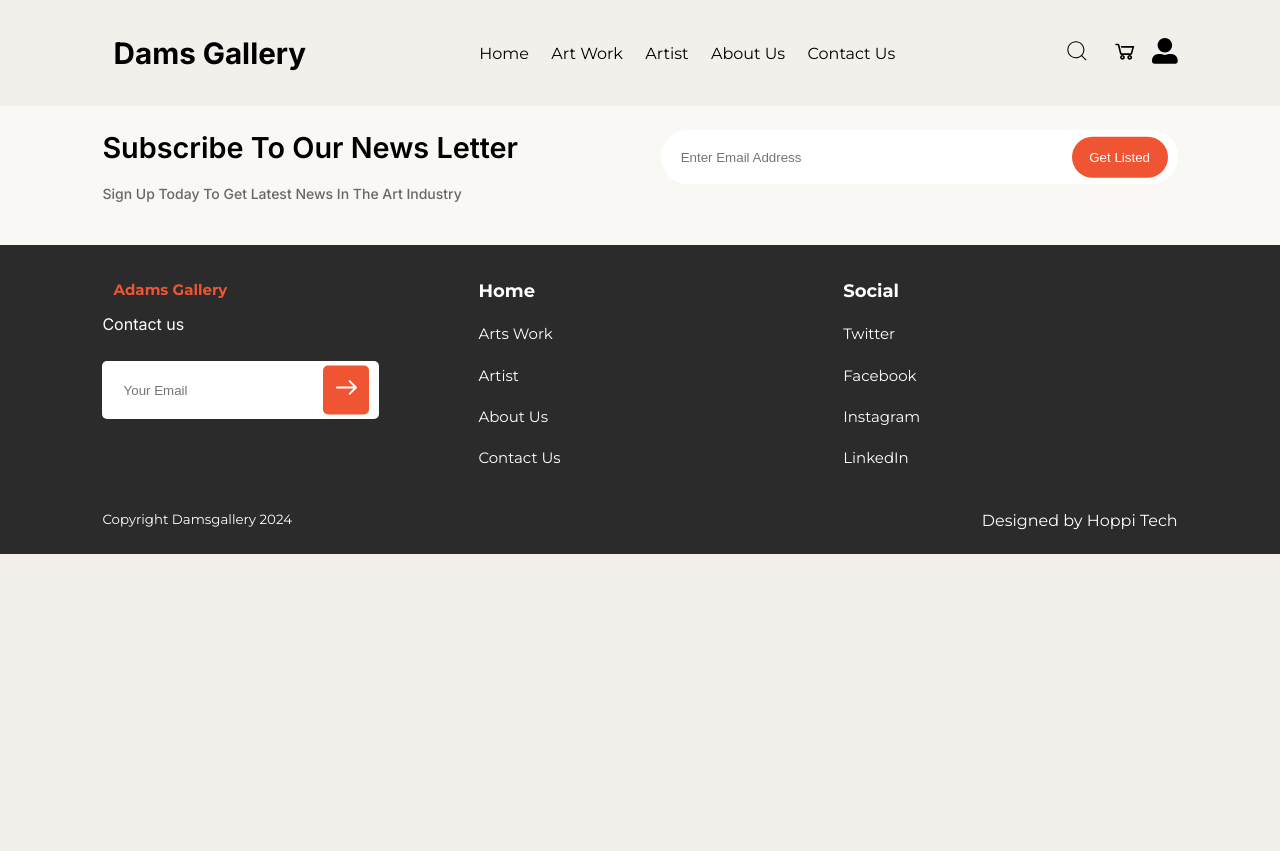
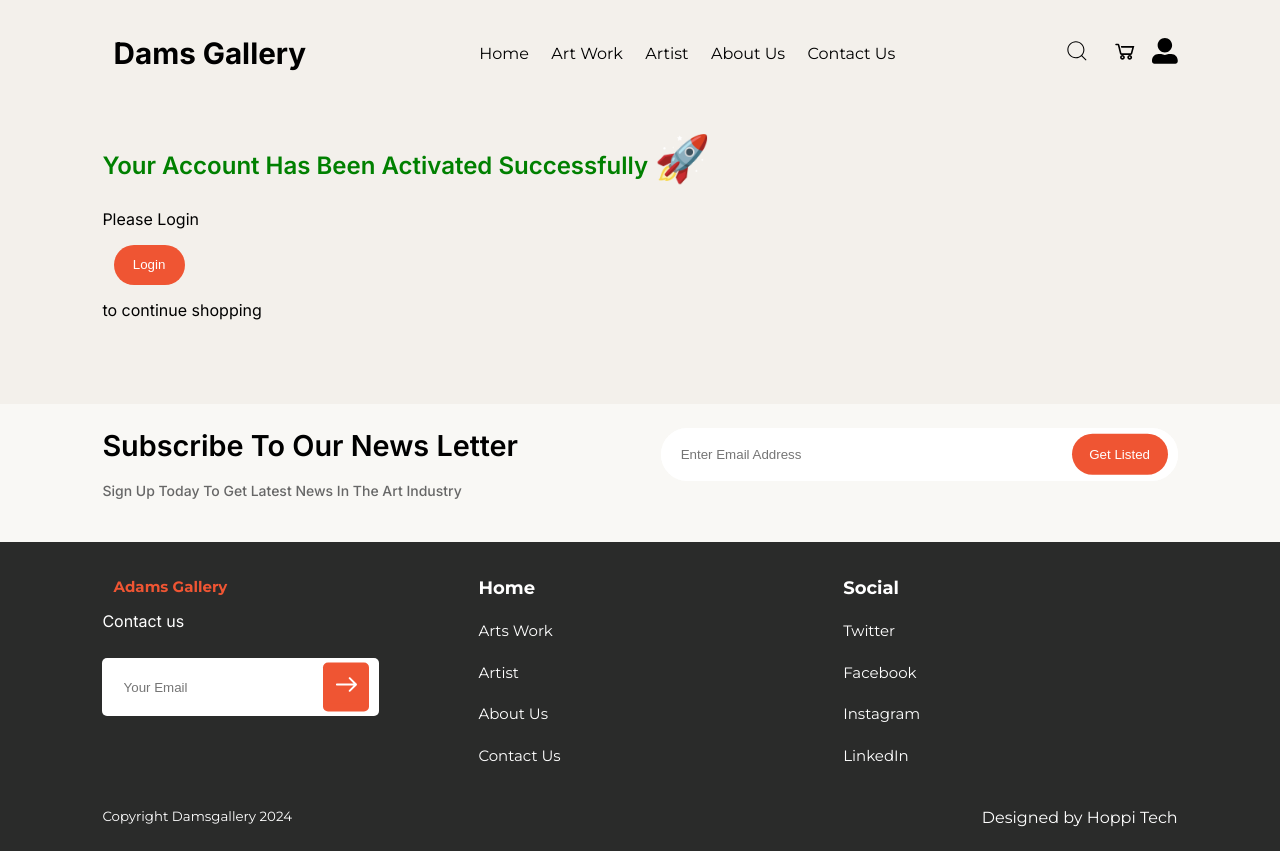
Before and after one commit to SoloBaChi/damsgallery, a React (Create React App) app in the folder dams-app/: page /activated-account in a window 1280 px wide. Before the commit the page ends 800 px from the top, so only its background shows below. Built offline with nearby package versions, Linux system fonts and the light colour scheme.

Commit message:
added activation route

```diff
--- /dev/null
+++ b/dams-app/src/components/AccountActivation.jsx
@@ -0,0 +1,22 @@
+import React from "react";
+import { Link } from "react-router-dom";
+
+function AccountActivation(props) {
+  return (
+    <section>
+      <h3 style={{ color: "green" }}>
+        Your account has been activated successfully{" "}
+        <span style={{ fontSize: "45px" }}>&#128640;</span>
+      </h3>
+      <p>
+        Please Login{" "}
+        <Link className="cta-btn" to="/login">
+          <button>login</button>
+        </Link>
+        to continue shopping
+      </p>
+    </section>
+  );
+}
+
+export default AccountActivation;
--- a/dams-app/src/components/Main.jsx
+++ b/dams-app/src/components/Main.jsx
@@ -13,6 +13,7 @@ import Register from "./Register";
 import Footer from "./Footer";
 import Cart from "./Cart";
 import SearchPage from "./SearchPage";
+import AccountActivation from "./AccountActivation";
 
 const Main = (props) => {
   return (
@@ -30,6 +31,7 @@ const Main = (props) => {
           <Route path="/login" element={<Login />} />
           <Route path="/cart" element={<Cart />} />
           <Route path="/search" element={<SearchPage />} />
+          <Route path="/activated-account" element={<AccountActivation />} />
         </Routes>
         <Subscribe />
         <Footer />
```
